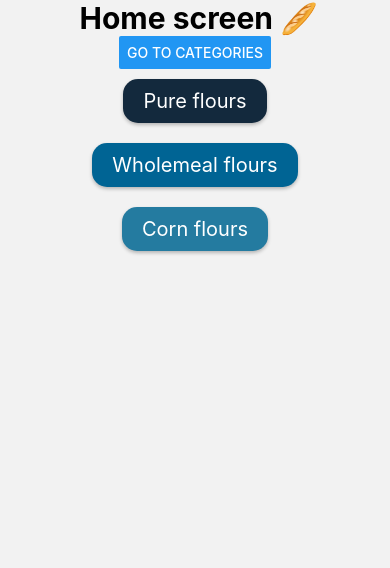
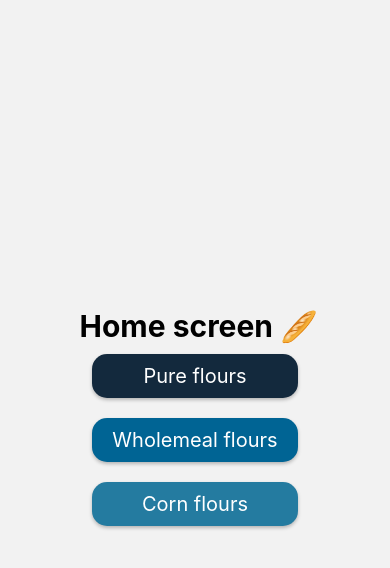
Before and after one commit to nahuerodcast/breadappshop, a React Native app: screen /Home in a window 390 px wide. Shown: the top 568 px of the page. Built offline with nearby package versions, Linux system fonts and the light colour scheme.

Commit message:
adding products details in products screen

```diff
--- a/src/components/category-grid/index.js
+++ b/src/components/category-grid/index.js
@@ -1,18 +1,10 @@
-import {
-  View,
-  Text,
-  TouchableOpacity,
-  TouchableNativeFeedback,
-  Platform,
-} from 'react-native';
+import {View, Text, TouchableOpacity} from 'react-native';
 import React from 'react';
 import {styles} from './styles';
 
 const CategoryGrid = ({item, onSelected}) => {
   let TouchableComponent = TouchableOpacity;
-  if (Platform.OS === 'android' && Platform.Version >= 21) {
-    TouchableComponent = TouchableNativeFeedback;
-  }
+
   return (
     <View style={styles.container}>
       <TouchableComponent
--- a/src/components/category-grid/styles.js
+++ b/src/components/category-grid/styles.js
@@ -1,9 +1,6 @@
 import {StyleSheet} from 'react-native';
 export const styles = StyleSheet.create({
   container: {
-    flex: 1,
-    justifyContent: 'center',
-    alignItems: 'center',
     borderRadius: 10,
     margin: 10,
     // height: '100%',
--- /dev/null
+++ b/src/components/category-products/index.js
@@ -0,0 +1,32 @@
+import {View, Text, TouchableOpacity, Image} from 'react-native';
+import React from 'react';
+import {styles} from './styles';
+
+const CategoryProducts = ({item, onSelected}) => {
+  let TouchableComponent = TouchableOpacity;
+  return (
+    <View style={styles.container}>
+      <TouchableComponent
+        style={styles.touchable}
+        onPress={() => onSelected(item)}>
+        <View style={styles.detailsContainer}>
+          <View style={styles.details}>
+            <Text style={styles.title}>{item.name}</Text>
+            <Text style={styles.desc}>{item.description}</Text>
+            <Text style={styles.price}>${item.price}</Text>
+          </View>
+          <View>
+            <Image
+              style={styles.image}
+              source={{
+                uri: `${item.image}`,
+              }}
+            />
+          </View>
+        </View>
+      </TouchableComponent>
+    </View>
+  );
+};
+
+export default CategoryProducts;
--- /dev/null
+++ b/src/components/category-products/styles.js
@@ -0,0 +1,49 @@
+import {StyleSheet} from 'react-native';
+export const styles = StyleSheet.create({
+  container: {
+    backgroundColor: 'white',
+    borderRadius: 10,
+    margin: 5,
+    marginHorizontal: 15,
+    borderColor: 'gray',
+    padding: 15,
+    shadowColor: '#000',
+    shadowOffset: {
+      width: 0,
+      height: 2,
+    },
+    shadowOpacity: 0.25,
+    shadowRadius: 3.84,
+    elevation: 5,
+  },
+  title: {
+    fontSize: 20,
+    fontWeight: 'bold',
+  },
+  desc: {
+    color: '#13293D',
+    fontSize: 12,
+  },
+  price: {
+    fontSize: 15,
+    fontWeight: 'bold',
+  },
+  details: {
+    flexDirection: 'column',
+    justifyContent: 'center',
+    width: '60%',
+  },
+  image: {
+    width: 100,
+    height: 90,
+    borderRadius: 12,
+  },
+  detailsContainer: {
+    flexDirection: 'row',
+    justifyContent: 'space-between',
+  },
+  touchable: {
+    width: '100%',
+    maxWidth: '100%',
+  },
+});
--- /dev/null
+++ b/src/constants/products.js
@@ -0,0 +1,82 @@
+export const PRODUCTS = [
+  {
+    id: 1,
+    category: 1,
+    name: 'Baguette Bread',
+    description: 'The best baguette bread of all county',
+    weight: '1/2kg',
+    price: 10,
+    image:
+      'https://www.recetasdepan.net/wp-content/uploads/2019/05/Receta-de-pan-baguette.jpg',
+  },
+  {
+    id: 2,
+    category: 1,
+    name: 'Cheese Bread',
+    description: 'The best Cheese bread of all county',
+    weight: '1/4kg',
+    price: 8,
+    image:
+      'https://images-gmi-pmc.edge-generalmills.com/8034466e-b834-4f22-8398-0646bfb8ae24.jpg',
+  },
+  {
+    id: 3,
+    category: 2,
+    name: 'Wholemeal cheese Bread',
+    description: 'The best Wholemeal cheese Bread of all county',
+    weight: '1/4kg',
+    price: 8,
+    image:
+      'https://encrypted-tbn0.gstatic.com/images?q=tbn:ANd9GcQZT7ji90U11RUFlhsIYcwnAcwJMH45JP_9iQ&usqp=CAU',
+  },
+  {
+    id: 4,
+    category: 2,
+    name: 'Wholemeal yolk bread',
+    description: 'The best wholemeal yolk bread of all county',
+    weight: '1/4kg',
+    price: 8,
+    image:
+      'https://thebakeanista.com/wp-content/uploads/2020/08/Wholemeal-Bread-Loaf-e1604223795151-1400x800.jpg',
+  },
+  {
+    id: 5,
+    category: 3,
+    name: 'Wholemeal yolk bread',
+    description: 'The best wholemeal yolk bread of all county',
+    weight: '1/4kg',
+    price: 8,
+    image:
+      'https://thebakeanista.com/wp-content/uploads/2020/08/Wholemeal-Bread-Loaf-e1604223795151-1400x800.jpg',
+  },
+  {
+    id: 6,
+    category: 3,
+    name: 'Baguette Bread',
+    description: 'The best baguette bread of all county',
+    weight: '1/2kg',
+    price: 10,
+    image:
+      'https://www.recetasdepan.net/wp-content/uploads/2019/05/Receta-de-pan-baguette.jpg',
+  },
+  {
+    id: 7,
+    category: 4,
+    name: 'Cheese Bread',
+    description: 'The best Cheese bread of all county',
+    weight: '1/4kg',
+    price: 8,
+    image:
+      'https://www.recetasdepan.net/wp-content/uploads/2019/05/Receta-de-pan-baguette.jpg',
+  },
+  {
+    id: 8,
+    category: 4,
+    name: 'Cheese Bread',
+    description: 'The best Cheese bread of all county',
+    weight: '1/4kg',
+    price: 8,
+    image:
+      'https://www.recetasdepan.net/wp-content/uploads/2019/05/Receta-de-pan-baguette.jpg',
+  },
+];
--- a/src/navigation/main.js
+++ b/src/navigation/main.js
@@ -19,7 +19,11 @@ const MainNavigator = () => {
         component={CategoriesScreen}
         options={({route}) => ({title: route.params.title})}
       />
-      <Stack.Screen name="ProductScreen" component={ProductScreen} />
+      <Stack.Screen
+        name="ProductScreen"
+        component={ProductScreen}
+        options={({route}) => ({title: route.params.name})}
+      />
     </Stack.Navigator>
   );
 };
--- a/src/screens/categoriesScreen/categoriesScreen.js
+++ b/src/screens/categoriesScreen/categoriesScreen.js
@@ -1,18 +1,33 @@
-import {View, Text, Button} from 'react-native';
+import {View, SafeAreaView, FlatList} from 'react-native';
 import React from 'react';
 import {styles} from './styles';
+import {PRODUCTS} from '../../constants/products';
+import CategoryProducts from '../../components/category-products/index';
 
-export const CategoriesScreen = ({navigation}) => {
+export const CategoriesScreen = ({navigation, route}) => {
+  const {id} = route.params;
+  const selectedCategory = PRODUCTS.filter(
+    category => category.category === id,
+  );
+  const handleSelectCategory = product => {
+    navigation.navigate('ProductScreen', {
+      product,
+      name: product.name,
+    });
+  };
+
+  const renderItem = ({item}) => (
+    <CategoryProducts item={item} onSelected={handleSelectCategory} />
+  );
   return (
-    <View style={styles.container}>
-      <Text style={styles.title}> CategoriesScreen</Text>
-      <Button
-        title="Go to ProductScreen"
-        onPress={() => {
-          navigation.navigate('ProductScreen');
-        }}
+    <SafeAreaView style={styles.container}>
+      <View style={styles.container} />
+      <FlatList
+        data={selectedCategory}
+        keyExtractor={item => item.id}
+        renderItem={renderItem}
       />
-    </View>
+    </SafeAreaView>
   );
 };
 
--- a/src/screens/categoriesScreen/styles.js
+++ b/src/screens/categoriesScreen/styles.js
@@ -5,7 +5,4 @@ export const styles = StyleSheet.create({
     justifyContent: 'center',
     alignItems: 'center',
   },
-  title: {
-    fontSize: 18,
-  },
 });
--- a/src/screens/homeScreen/homeScreen.js
+++ b/src/screens/homeScreen/homeScreen.js
@@ -1,4 +1,4 @@
-import {SafeAreaView, Text, Button, FlatList} from 'react-native';
+import {SafeAreaView, Text, Button, FlatList, View} from 'react-native';
 import React from 'react';
 import {styles} from '../HomeScreen/styles';
 import {CATEGORIES} from '../../constants/categories';
@@ -17,13 +17,8 @@ export const HomeScreen = ({navigation}) => {
   );
   return (
     <SafeAreaView style={styles.container}>
+      <View style={styles.container} />
       <Text style={styles.title}> Home screen 🥖</Text>
-      <Button
-        title="Go to categories"
-        onPress={() => {
-          navigation.navigate('CategoriesScreen', {title: 'CategoriesScreen'});
-        }}
-      />
       <FlatList
         data={CATEGORIES}
         keyExtractor={item => item.id}
--- a/src/screens/productScreen/productScreen.js
+++ b/src/screens/productScreen/productScreen.js
@@ -1,17 +1,46 @@
-import {View, Text, Button} from 'react-native';
+import {View, Text, Button, Image} from 'react-native';
 import React from 'react';
 import {styles} from './styles';
 
-export const ProductScreen = ({navigation}) => {
+export const ProductScreen = ({navigation, route}) => {
+  const {product} = route.params;
+  const {name, description, image, price, weight} = product;
   return (
     <View style={styles.container}>
-      <Text style={styles.title}> ProductScreen</Text>
-      <Button
-        title="Go to home"
-        onPress={() => {
-          navigation.navigate('Home');
+      <Image
+        style={styles.image}
+        source={{
+          uri: `${image}`,
         }}
       />
+      <View style={styles.detailsContainer}>
+        <Text style={styles.title}> {name}</Text>
+        <Text style={styles.desc}> {description}</Text>
+        <Text style={styles.price}> ${price}</Text>
+        <Text style={styles.desc}> {weight}</Text>
+        <View style={styles.orderButton}>
+          <View style={styles.container}>
+            <Button
+              title="Order Now 🥖"
+              color={'white'}
+              onPress={() => {
+                navigation.navigate('Home');
+              }}
+            />
+          </View>
+        </View>
+        <View style={styles.button}>
+          <View style={styles.container}>
+            <Button
+              title="Go to home🏠"
+              color={'black'}
+              onPress={() => {
+                navigation.navigate('Home');
+              }}
+            />
+          </View>
+        </View>
+      </View>
     </View>
   );
 };
--- a/src/screens/productScreen/styles.js
+++ b/src/screens/productScreen/styles.js
@@ -1,11 +1,63 @@
 import {StyleSheet} from 'react-native';
 export const styles = StyleSheet.create({
   container: {
-    flex: 1,
     justifyContent: 'center',
-    alignItems: 'center',
+    marginHorizontal: 20,
   },
   title: {
     fontSize: 24,
+    fontWeight: 'bold',
+  },
+  image: {
+    marginTop: 29,
+    borderTopStartRadius: 20,
+    borderTopEndRadius: 20,
+    width: '100%',
+    height: 150,
+  },
+  detailsContainer: {
+    backgroundColor: 'white',
+    borderBottomStartRadius: 20,
+    borderBottomEndRadius: 20,
+    borderColor: 'gray',
+    shadowColor: '#000',
+    shadowOffset: {
+      width: 0,
+      height: 2,
+    },
+    shadowOpacity: 0.25,
+    shadowRadius: 3.84,
+    elevation: 5,
+    justifyContent: 'center',
+    alignItems: 'center',
+    paddingVertical: 20,
+  },
+
+  desc: {
+    color: '#13293D',
+    fontSize: 12,
+  },
+  price: {
+    fontSize: 15,
+    fontWeight: 'bold',
+  },
+  details: {
+    flexDirection: 'column',
+    justifyContent: 'center',
+    width: '60%',
+  },
+  button: {
+    marginTop: 10,
+    color: 'white',
+    backgroundColor: '#E8F1F2',
+    borderRadius: 15,
+    paddingHorizontal: 10,
+  },
+  orderButton: {
+    marginTop: 20,
+    color: 'white',
+    backgroundColor: '#247BA0',
+    borderRadius: 15,
+    paddingHorizontal: 10,
   },
 });
```
